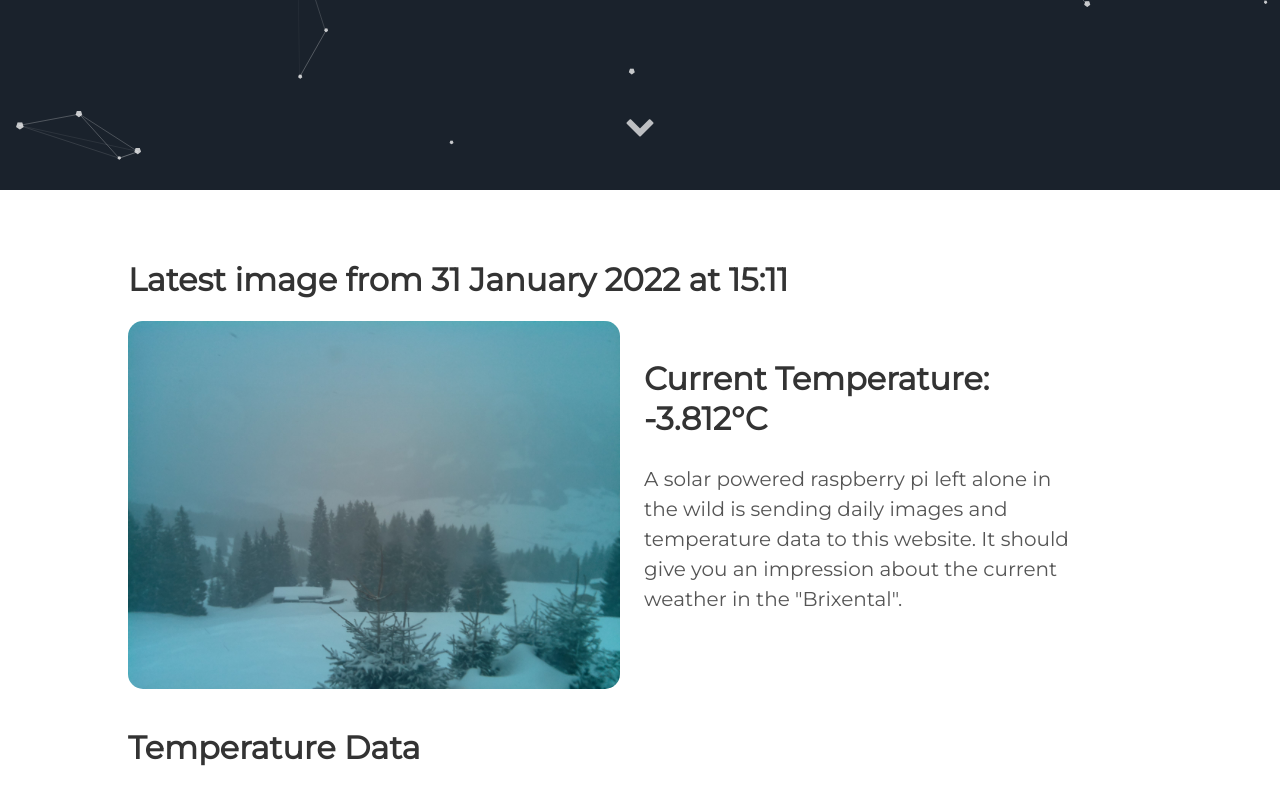
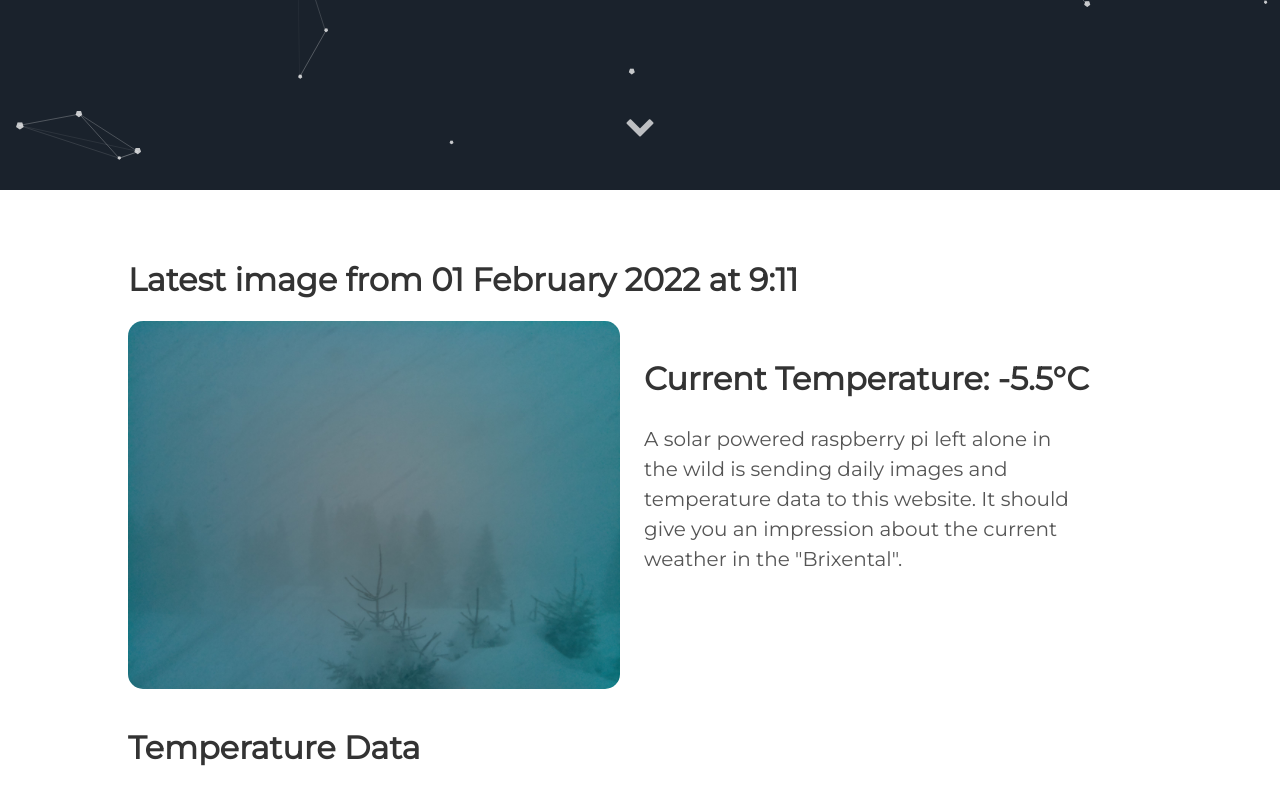
Before and after one commit to vektorious/vektorious.github.io, a Jekyll site: the page built from resources/huette.md, in a window 1280 px wide and 900 px high, scrolled down 710 px. Shown: the top 805 px of the window. Built offline with Jekyll 4.4.1, drawn with Linux system fonts in a browser that asks for light colours.

Commit message:
I'm a bot beep boop

```diff
--- a/resources/huette.md
+++ b/resources/huette.md
@@ -6,13 +6,13 @@ image: '/assets/img/'
 description: 'Live image from the Austrian alps'
 twitter_text: ' '
 ---
-## Latest image from 31 January 2022 at 15:11
+## Latest image from 01 February 2022 at  9:11
 <div class="huette">
   <div class="huette-image">
     <img src="{{ "/assets/img/huette.jpg" | prepend: site.baseurl }}">
   </div>
   <div class="huette-text">
-        <h2>Current Temperature: -3.812°C</h2>
+        <h2>Current Temperature: -5.5°C</h2>
         <p>A solar powered raspberry pi left alone in the wild is sending daily images and temperature data to this website. It should give you an impression about the current weather in the "Brixental".</p>
 
   </div>
```
Also changed, not shown: rpi-script/2022-02-01_090940.txt (renamed from rpi-script/2022-01-31_150939.txt, +5 -5 lines), rpi-script/huette.md (+2 -2 lines), assets/img/huette.jpg, assets/img/temp_plot.png, rpi-script/temp_plot.png, 1 other file.
